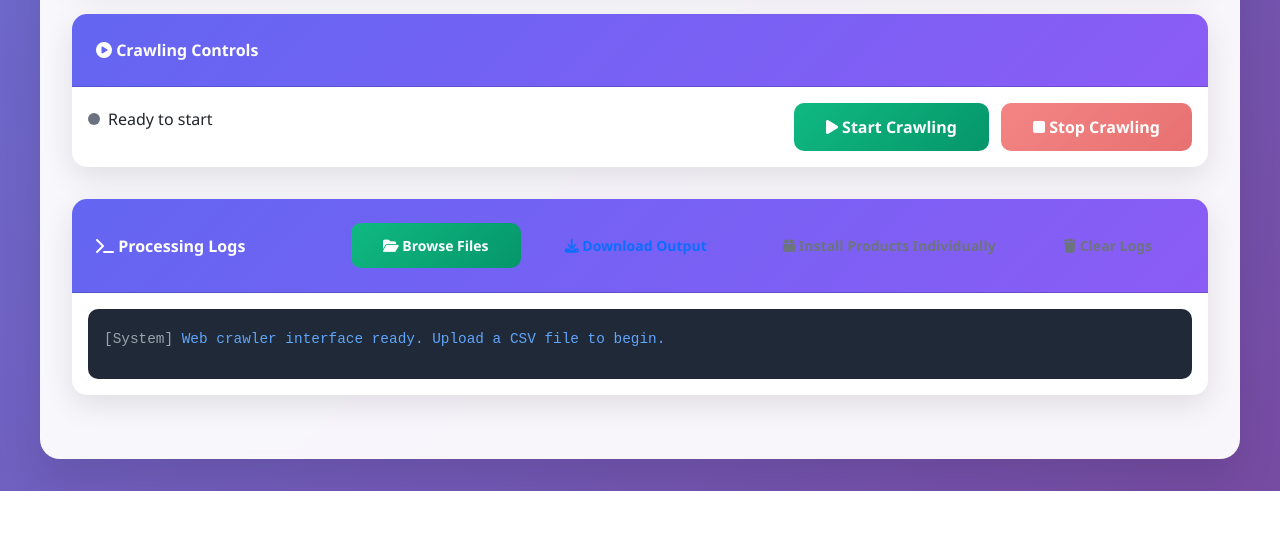
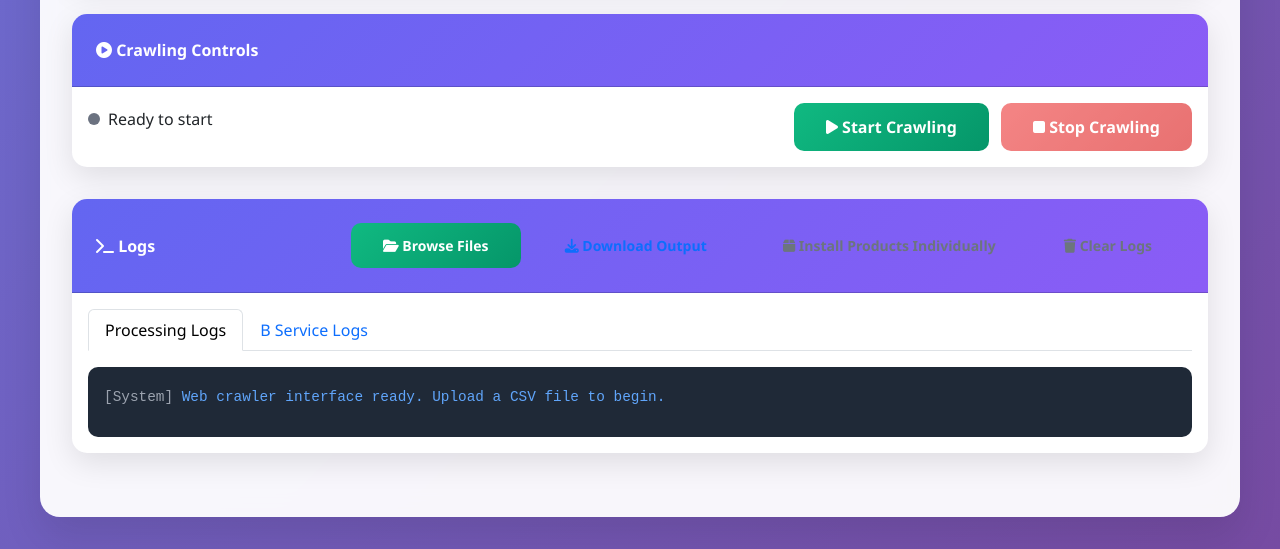
Before and after one commit to HazemAkram/WebCrawler, a Flask app: page / in a window 1280 px wide. Shown: the part 1389-1938 px from the top of the page. Before the commit the page ends 1880 px from the top, so only its background shows below. Run offline with Flask 3, Linux system fonts and the light colour scheme; some libraries are stand-ins or nearby versions.

Commit message:
Show Logs/Status

```diff
--- a/app.py
+++ b/app.py
@@ -28,6 +28,10 @@ from config import DEFAULT_CONFIG, ENV_VARS
 
 app = Flask(__name__)
 
+# --- Persistent Log Directory ---
+LOG_DIR = 'logs'
+os.makedirs(LOG_DIR, exist_ok=True)
+
 # SECURITY: Generate a random secret key instead of using a hardcoded one
 app.config['SECRET_KEY'] = os.environ.get('FLASK_SECRET_KEY', secrets.token_hex(32))
 app.config['UPLOAD_FOLDER'] = 'uploads'
@@ -57,8 +61,15 @@ crawling_status = {
 import queue
 log_queue = queue.Queue()
 
+def write_log_to_disk(log_entry):
+    """Appends a log entry to today's persistent log file with timestamp, level, message."""
+    log_path = os.path.join(LOG_DIR, f"crawler_{datetime.now().strftime('%Y%m%d')}.log")
+    line = f"{log_entry['timestamp']} [{log_entry['level']}] {log_entry['message']}\n"
+    with open(log_path, 'a', encoding='utf-8') as f:
+        f.write(line)
+
 def log_message(message, level="INFO"):
-    """Add a log message to the queue"""
+    """Add a log message to the queue and persist it to disk"""
     timestamp = datetime.now().strftime("%H:%M:%S")
     log_entry = {
         'timestamp': timestamp,
@@ -67,7 +78,7 @@ def log_message(message, level="INFO"):
     }
     log_queue.put(log_entry)
     crawling_status['logs'].append(log_entry)
-
+    write_log_to_disk(log_entry)
     # Keep only last 1000 logs
     if len(crawling_status['logs']) > 1000:
         crawling_status['logs'] = crawling_status['logs'][-1000:]
@@ -317,8 +328,53 @@ def get_status():
 
 @app.route('/logs')
 def get_logs():
-    """Get all logs"""
-    return jsonify({'logs': crawling_status['logs']})
+    """Return the last 200 logs from today's persistent crawler log file, or from memory if unavailable."""
+    log_path = os.path.join(LOG_DIR, f"crawler_{datetime.now().strftime('%Y%m%d')}.log")
+    logs = []
+    if os.path.exists(log_path):
+        try:
+            with open(log_path, 'r', encoding='utf-8') as f:
+                lines = f.readlines()[-200:]
+            for line in lines:
+                # Attempt to split line into timestamp [LEVEL] message
+                try:
+                    ts, rest = line.split(' ', 1)
+                    level = rest[rest.find('[')+1:rest.find(']')]
+                    msg = rest[rest.find(']')+2:].strip()
+                    logs.append({
+                        'timestamp': ts,
+                        'level': level,
+                        'message': msg
+                    })
+                except Exception:
+                    logs.append({'timestamp': '', 'level': '', 'message': line.strip()})
+        except Exception:
+            # If file read error, fallback to in-memory
+            logs = crawling_status['logs'][-200:]
+    else:
+        logs = crawling_status['logs'][-200:]
+    return jsonify({'logs': logs})
+
+@app.route('/logs-b')
+def get_logs_b():
+    """Return the last 200 logs from today's b_service log file (webcrawler-b service)."""
+    log_path = os.path.join(LOG_DIR, f"b_service_{datetime.now().strftime('%Y%m%d')}.log")
+    logs = []
+    if os.path.exists(log_path):
+        try:
+            with open(log_path, 'r', encoding='utf-8') as f:
+                lines = f.readlines()[-200:]
+            for line in lines:
+                try:
+                    ts, rest = line.split(' ', 1)
+                    level = rest[rest.find('[')+1:rest.find(']')]
+                    msg = rest[rest.find(']')+2:].strip()
+                    logs.append({'timestamp': ts, 'level': level, 'message': msg})
+                except Exception:
+                    logs.append({'timestamp': '', 'level': '', 'message': line.strip()})
+        except Exception:
+            logs = []
+    return jsonify({'logs': logs})
 
 @app.route('/archives/<path:filename>')
 def serve_archive(filename):
--- a/templates/index.html
+++ b/templates/index.html
@@ -202,11 +202,11 @@ See NOTICE file for additional terms and conditions.
                 </div>
 
 
-                <!-- Logs Section -->
+                <!-- Logs Section (Tabbed for Main and B Service) -->
                 <div class="card">
                     <div class="card-header d-flex justify-content-between align-items-center">
                         <div>
-                            <i class="fas fa-terminal"></i> Processing Logs
+                            <i class="fas fa-terminal"></i> Logs
                         </div>
                         <div>
                             <a href="/files" class="btn btn-sm btn-success me-2" target="_blank">
@@ -224,10 +224,28 @@ See NOTICE file for additional terms and conditions.
                         </div>
                     </div>
                     <div class="card-body">
-                        <div class="log-container" id="logContainer">
-                            <div class="log-entry">
-                                <span class="log-timestamp">[System]</span>
-                                <span class="log-info">Web crawler interface ready. Upload a CSV file to begin.</span>
+                        <ul class="nav nav-tabs mb-3" id="logTabs" role="tablist">
+                            <li class="nav-item" role="presentation">
+                                <button class="nav-link active" id="main-logs-tab" data-bs-toggle="tab" data-bs-target="#main-logs-pane" type="button" role="tab" aria-controls="main-logs-pane" aria-selected="true">
+                                    Processing Logs
+                                </button>
+                            </li>
+                            <li class="nav-item" role="presentation">
+                                <button class="nav-link" id="b-logs-tab" data-bs-toggle="tab" data-bs-target="#b-logs-pane" type="button" role="tab" aria-controls="b-logs-pane" aria-selected="false">
+                                    B Service Logs
+                                </button>
+                            </li>
+                        </ul>
+                        <div class="tab-content" id="logTabContent">
+                            <div class="tab-pane fade show active log-container" id="main-logs-pane" role="tabpanel" aria-labelledby="main-logs-tab">
+                                <div id="logContainer">
+                                    <div class="log-entry"><span class="log-timestamp">[System]</span> <span class="log-info">Web crawler interface ready. Upload a CSV file to begin.</span></div>
+                                </div>
+                            </div>
+                            <div class="tab-pane fade log-container" id="b-logs-pane" role="tabpanel" aria-labelledby="b-logs-tab">
+                                <div id="logBContainer">
+                                    <div class="log-entry"><span class="log-timestamp">[System]</span> <span class="log-info">B Service log panel ready.</span></div>
+                                </div>
                             </div>
                         </div>
                     </div>
```
